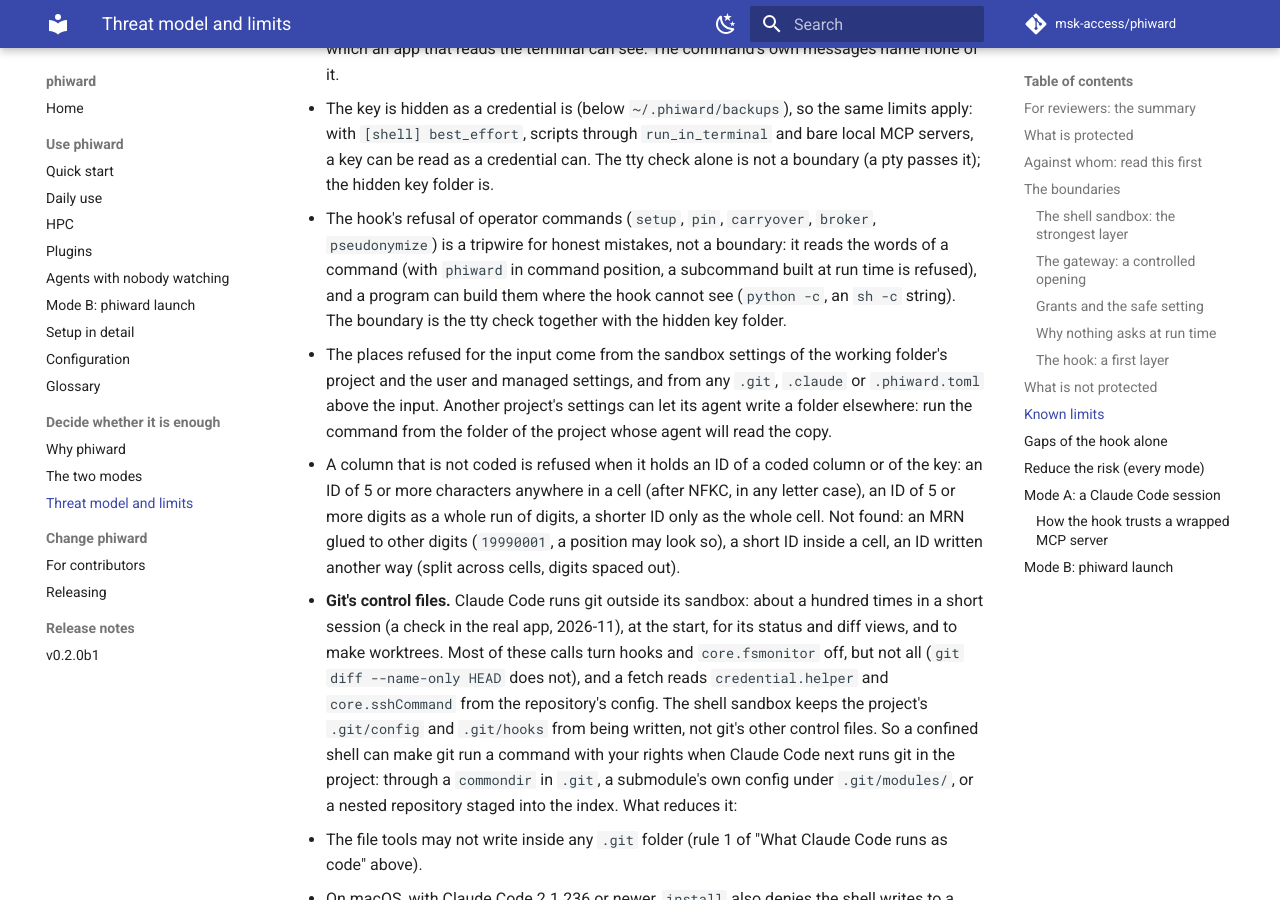
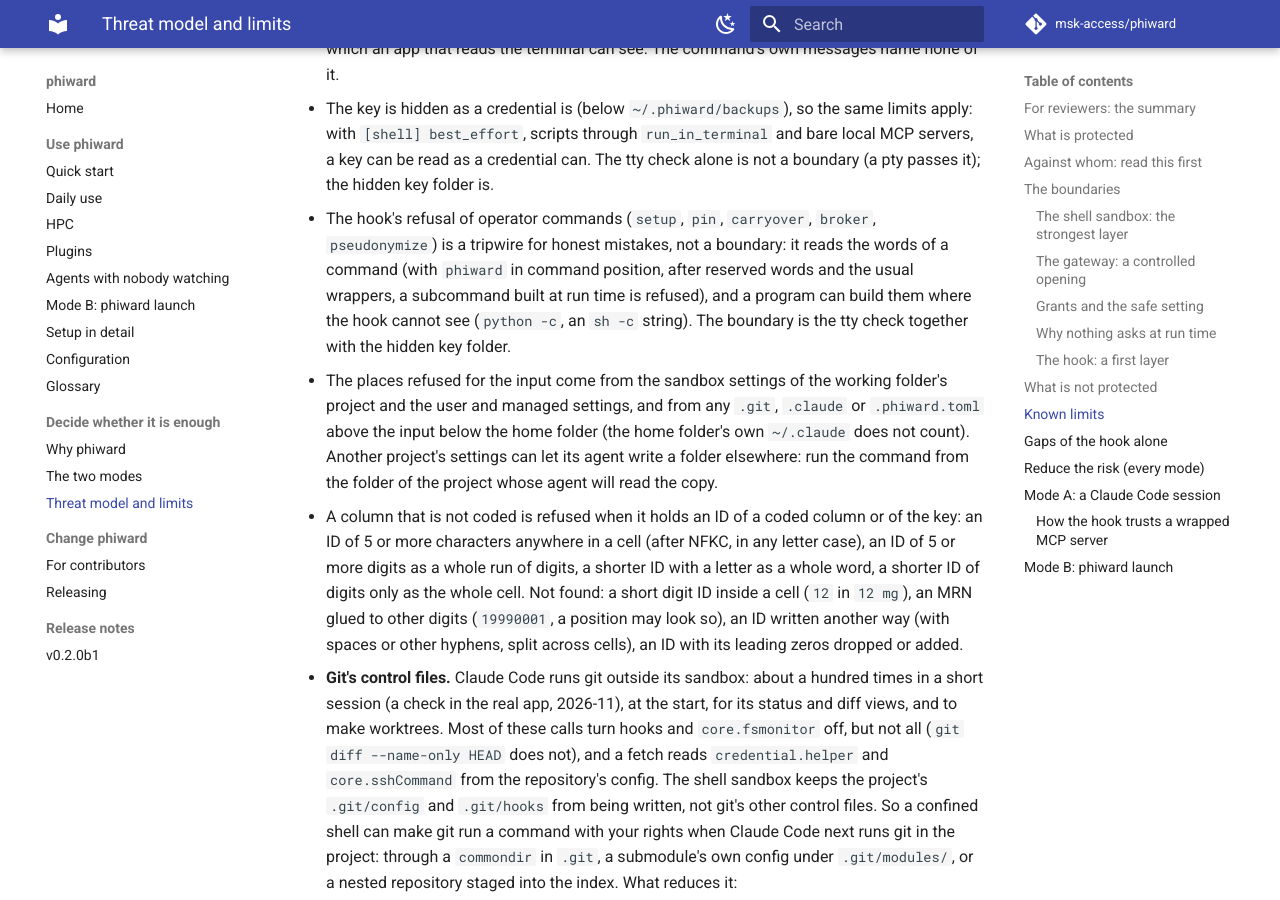
Before and after one commit to msk-access/phiward, an MkDocs documentation site: the page built from docs/threat-model.md, in a window 1280 px wide and 900 px high, scrolled down 13091 px. Built offline with MkDocs 1.6.1 and Material for MkDocs 9.7.7, drawn with Linux system fonts in a browser that asks for light colours; comment, search, counter and statistics services are not loaded; the version menu is left out.

Commit message:
pseudonymize: the home folder is not a project; short IDs as words
The walk for project markers above the input stops below the home
folder, so ~/.claude no longer refuses every input in home. A short ID
with a letter is found as a whole word. Docs name what the check does
not find.

```diff
--- a/docs/threat-model.md
+++ b/docs/threat-model.md
@@ -464,19 +464,23 @@ refuses the call: phiward's hook entries set `onFailure: "block"`.
     the hidden key folder is.
   - The hook's refusal of operator commands (`setup`, `pin`, `carryover`, `broker`,
     `pseudonymize`) is a tripwire for honest mistakes, not a boundary: it reads the words of a
-    command (with `phiward` in command position, a subcommand built at run time is refused), and
+    command (with `phiward` in command position, after reserved words and the usual wrappers, a
+    subcommand built at run time is refused), and
     a program can build them where the hook cannot see (`python -c`, an `sh -c` string). The
     boundary is the tty check together with the hidden key folder.
   - The places refused for the input come from the sandbox settings of the working folder's
     project and the user and managed settings, and from any `.git`, `.claude` or
-    `.phiward.toml` above the input. Another project's settings can let its agent write a
+    `.phiward.toml` above the input below the home folder (the home folder's own `~/.claude`
+    does not count). Another project's settings can let its agent write a
     folder elsewhere: run the command from the folder of the project whose agent will read the
     copy.
   - A column that is not coded is refused when it holds an ID of a coded column or of the key:
     an ID of 5 or more characters anywhere in a cell (after NFKC, in any letter case), an ID of 5
-    or more digits as a whole run of digits, a shorter ID only as the whole cell. Not found: an
-    MRN glued to other digits (`19990001`, a position may look so), a short ID inside a cell, an
-    ID written another way (split across cells, digits spaced out).
+    or more digits as a whole run of digits, a shorter ID with a letter as a whole word, a
+    shorter ID of digits only as the whole cell. Not found: a short digit ID inside a cell
+    (`12` in `12 mg`), an MRN glued to other digits (`19990001`, a position may look so), an ID
+    written another way (with spaces or other hyphens, split across cells), an ID with its
+    leading zeros dropped or added.
 
 - **Git's control files.** Claude Code runs git outside its sandbox: about a hundred times in a
   short session (a check in the real app, 2026-11), at the start, for its status and diff views, and
```
Also changed, not shown: docs/daily-use.md (+7 -1 lines), 1 other file.
